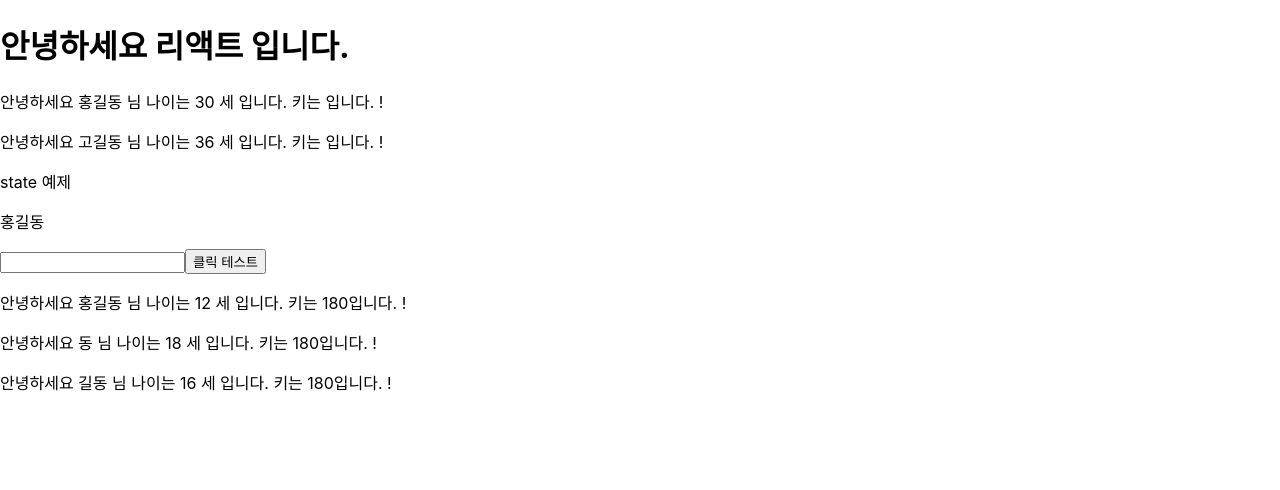
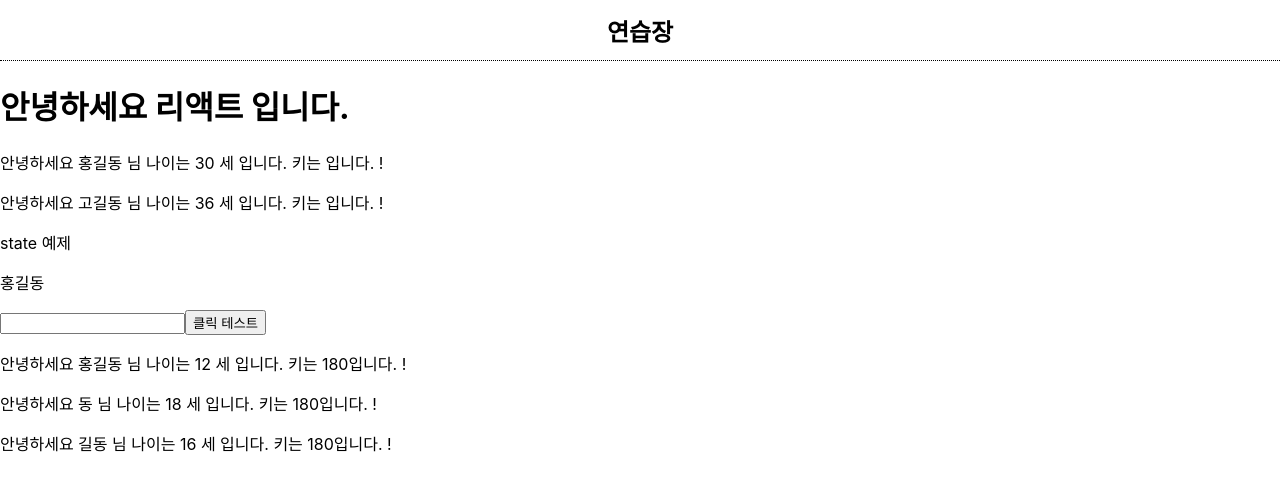
Before and after one commit to skymill2000/fintech211122, a React (Create React App) app in the folder fintech/: page / in a window 1280 px wide. Shown: the top 490 px of the page. Built offline with nearby package versions, Linux system fonts and the light colour scheme.

Commit message:
스타일드 컴포넌트 추가

```diff
--- a/fintech/src/App.js
+++ b/fintech/src/App.js
@@ -1,3 +1,4 @@
+import TopHeader from "./components/common/TopHeader";
 import ListExmaple from "./components/ListExmaple";
 import StateExample from "./components/StateExample";
 import Welcome from "./components/Welcome";
@@ -7,6 +8,7 @@ const greeting = <h1>안녕하세요 리액트 입니다.</h1>;
 function App() {
   return (
     <>
+      <TopHeader title="연습장"></TopHeader>
       {greeting}
       <Welcome username="홍길동" userage="30"></Welcome>
       <Welcome username="고길동" userage="36"></Welcome>
--- /dev/null
+++ b/fintech/src/components/common/TopHeader.js
@@ -0,0 +1,20 @@
+import React from "react";
+import styled from "styled-components";
+
+const TopHeaderBlock = styled.div`
+  display: flex;
+  text-align: center;
+  align-items: center;
+  justify-content: center;
+  font-size: 24px;
+  font-weight: bold;
+  width: auto;
+  height: 60px;
+  border-bottom: 1px dotted #000;
+`;
+
+const TopHeader = ({ title }) => {
+  return <TopHeaderBlock>{title}</TopHeaderBlock>;
+};
+
+export default TopHeader;
```
